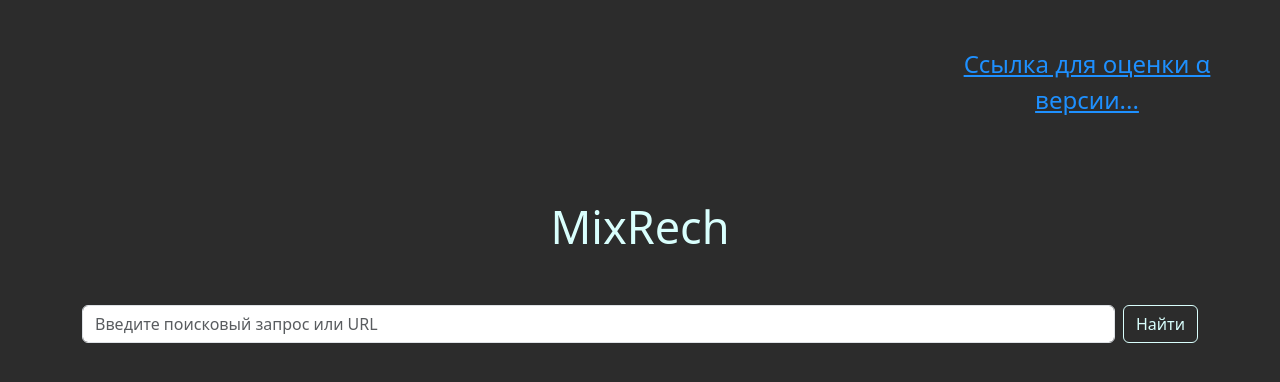
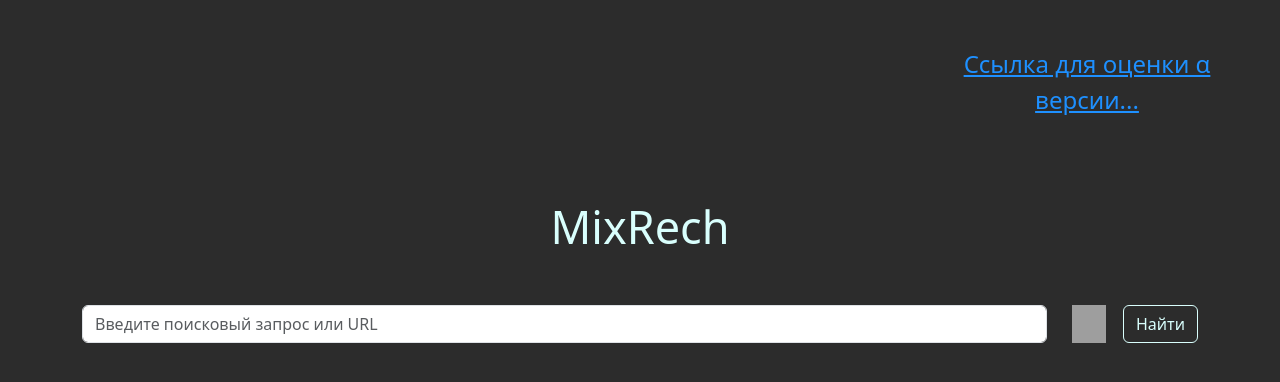
Before and after one commit to Mik-23/browser, a Django app: page / in a window 1280 px wide. Shown: the top 382 px of the page. Run offline with Django 5.2, Linux system fonts and the light colour scheme; grey boxes are pictures that could not be loaded.

Commit message:
Update site.html

```diff
--- a/mixrech/main/templates/main/site.html
+++ b/mixrech/main/templates/main/site.html
@@ -45,10 +45,43 @@
     <div class="container">
         <div class="features text-center my-6">
             <form class="d-flex" method="get" action="/search">
-                <input class="form-control me-2" type="search" name="query" placeholder="Введите поисковый запрос или URL" aria-label="Поиск">
+                <input class="form-control me-2" type="search" name="query" placeholder="Введите поисковый запрос или URL" aria-label="Поиск" style="width: 500%;">
+                <label for="selectImage" class="file-label">
+                    <img src="{% static 'search/png/photo.png' %}" style="width: 50%; height: 100%;">
+                </label>
                 <button class="btn btn-outline-success" type="submit">Найти</button>
+            </form>
+
+            <form method="post" action="/search/search_by_image" enctype="multipart/form-data">
+                {% csrf_token %}
+                <input type="file" id="selectImage" name="image" style="display: none" accept="image/*"/>
+                <img id="preview" src="{% static 'search/png/photo.png' %}" style="display: none; width: 200px; height: 200px;">
+                <button id="image" class="btn btn-outline-success" type="submit" style="margin-top: 162px; display: none;">Поиск по картинке</button>
             </form>
         </div>
     </div>
+    <script>
+      document.getElementById('selectImage').addEventListener('change', function() {
+        const btn = document.getElementById('image');
+        const file = event.target.files[0];
+        console.log(file)
+        if (file) {
+          const reader = new FileReader();
+          reader.onload = function(e) {
+            const image = document.getElementById('preview')
+            document.getElementById('preview').src = e.target.result;
+            image.style = 'inline';
+            image.style.width = '200px';
+            image.style.height = '200px';
+          };
+          reader.readAsDataURL(file);
+        }
+        if (this.files && this.files.length > 0) {
+          btn.style.display = 'inline-block'; // или 'block', в зависимости от дизайна
+        } else {
+          btn.style.display = 'none';
+        }
+      });
+    </script>
 </body>
 </html>
```
